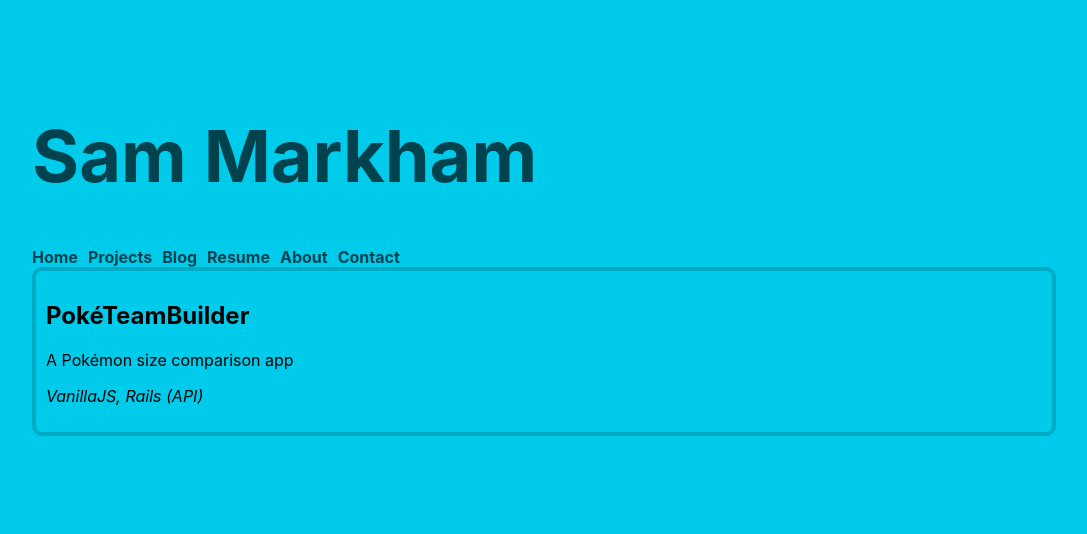
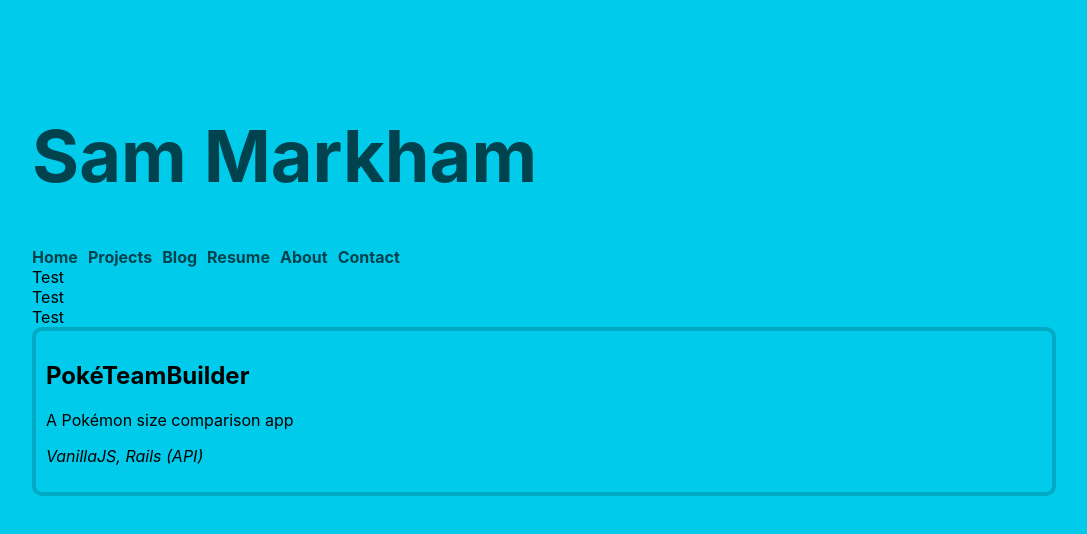
Before and after one commit to sharkham/sharkham-portfolio, a React (Create React App) app: page /projects in a window 1280 px wide. Shown: the top 534 px of the page, without its empty margins (96-1183 px from the left). Built offline with nearby package versions, Linux system fonts and the light colour scheme.

Commit message:
Import projects object into Projects component and map over it

```diff
--- a/src/assets/projects.js
+++ b/src/assets/projects.js
@@ -1,4 +1,4 @@
-export default projects = [
+export const projects = [
   {
     name: "Novel Tracker App",
     description: "A novel tracking app",
--- /dev/null
+++ b/src/components/Project.js
@@ -0,0 +1,11 @@
+import React from 'react';
+
+const Project = () => {
+  return (
+    <div>
+      Test
+    </div>
+  );
+}
+
+export default Project;
--- a/src/components/Projects.js
+++ b/src/components/Projects.js
@@ -1,8 +1,14 @@
 import React from 'react';
+import { projects } from '../assets/projects';
+import Project from './Project';
 
 const Projects = () => {
+
   return (
     <div>
+      {projects.map(project => {
+        return <Project/>
+      })}
       <div className="project-card">
         <h2>PokéTeamBuilder</h2>
         <p>A Pokémon size comparison app</p>
```
Also changed, not shown: 1 other file (tests, documents, lock files or other folders).
